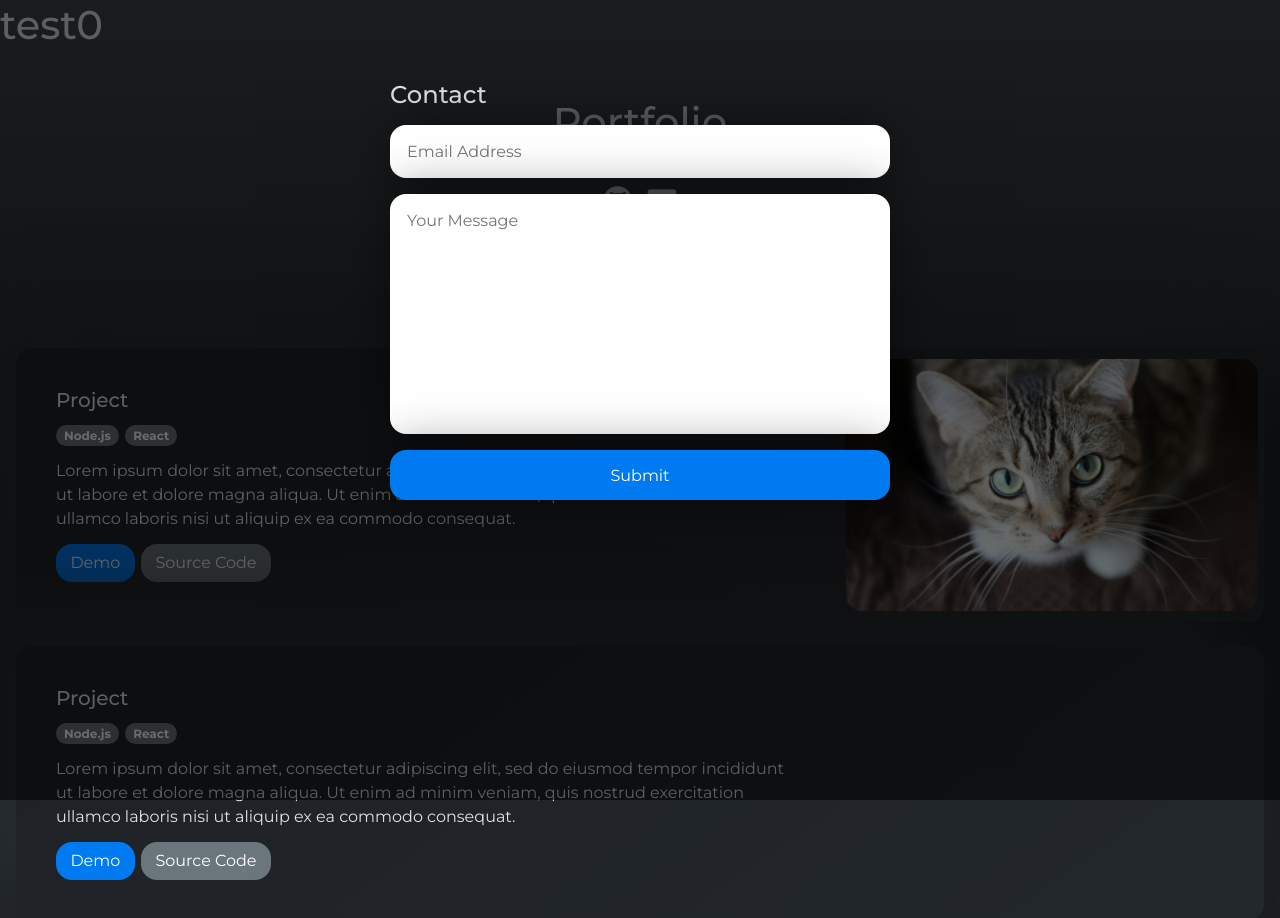
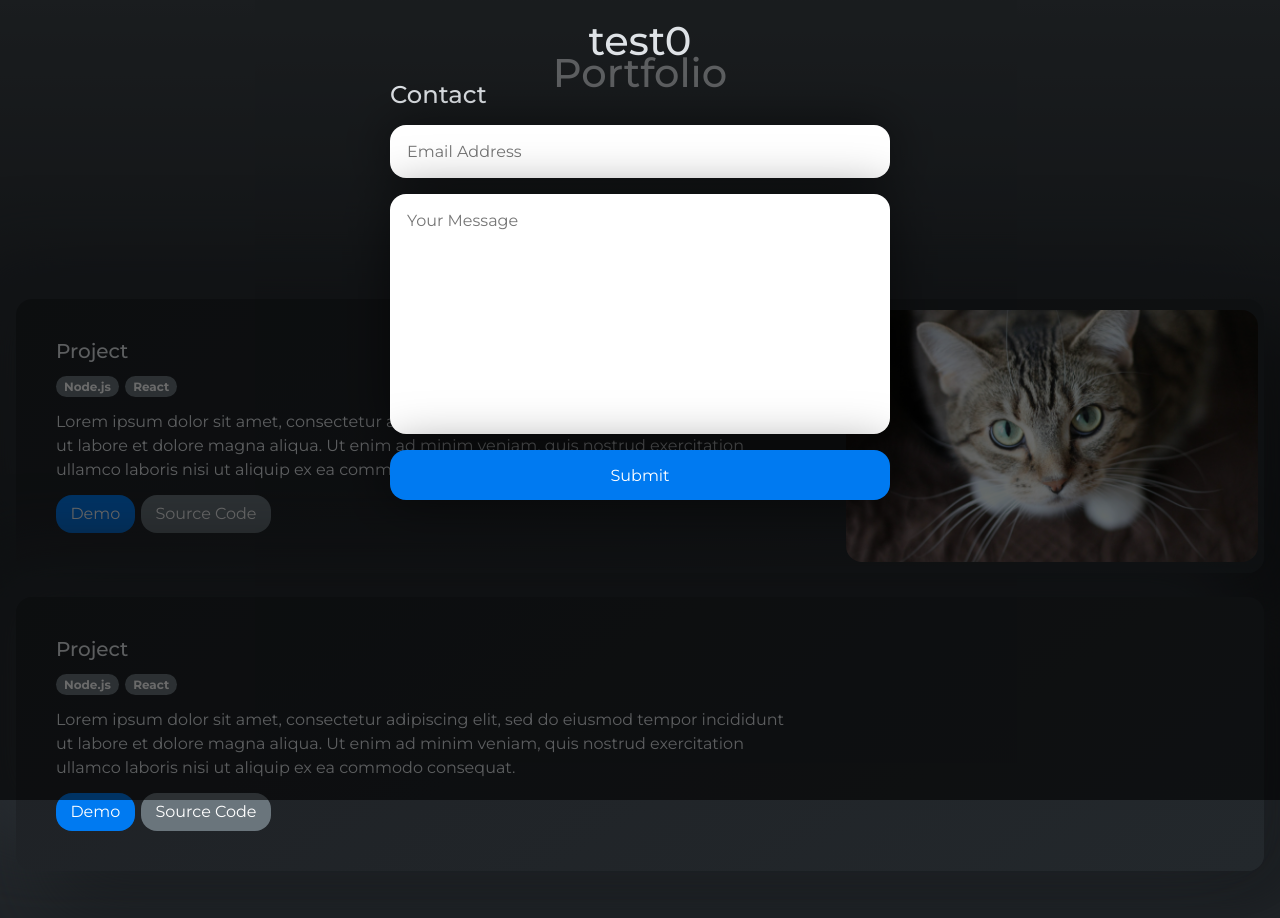
Before and after one commit to wizguin/projects-page, a React (Vite) app: page / in a window 1280 px wide. Both pictures are taken after a click on the button "Contact". Shown: the top 918 px of the page. Built offline with nearby package versions, Linux system fonts and the light colour scheme.

Commit message:
Add notification styles

```diff
--- /dev/null
+++ b/src/components/notifications/Notifications.css
@@ -0,0 +1,11 @@
+.notifications {
+    display: flex;
+    flex-direction: column;
+    align-items: center;
+    gap: 0.5rem;
+    position: fixed;
+    top: 0;
+    width: 100%;
+    padding: 1rem;
+    z-index: 1000;
+}
--- a/src/components/notifications/Notifications.tsx
+++ b/src/components/notifications/Notifications.tsx
@@ -1,3 +1,5 @@
+import './Notifications.css'
+
 import Notification from './notification/Notification'
 import { useNotifications } from '../../notifications/NotificationContext'
 
--- /dev/null
+++ b/src/components/notifications/notification/Notification.css
@@ -0,0 +1,11 @@
+.notification {
+    width: 100%;
+    max-width: 500px;
+    padding: 1rem;
+    border-radius: 1rem;
+    border: 1px solid #badbcc;
+    background: #d1e7dd;
+    color: #0f5132;
+    word-wrap: break-word;
+    user-select: none;
+}
--- a/src/components/notifications/notification/Notification.tsx
+++ b/src/components/notifications/notification/Notification.tsx
@@ -1,3 +1,5 @@
+import './Notification.css'
+
 import { Notification as Props } from '../../../notifications/NotificationContext'
 
 export default function Notification({ message, type }: Props)  {
```
